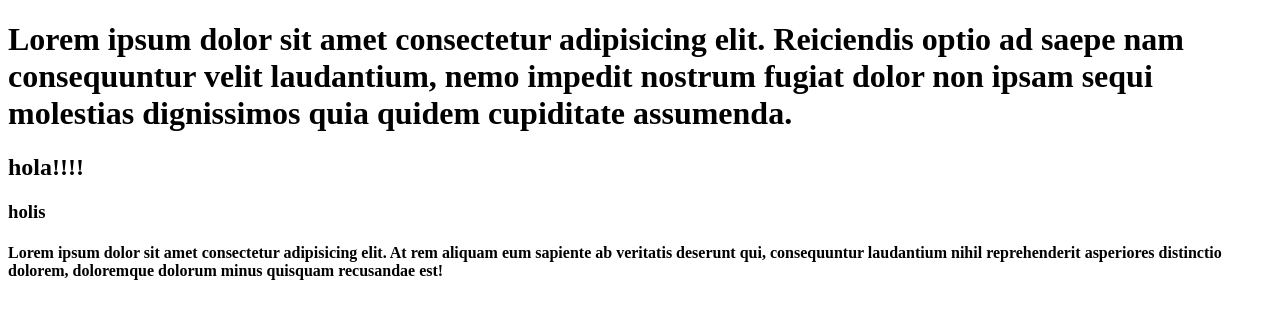
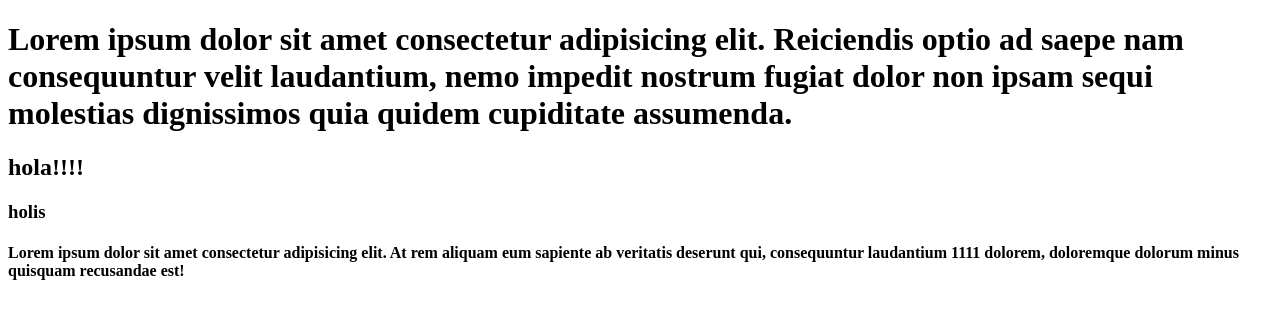
Before and after one commit to gitrubito/mi-primer-repo, a plain HTML site: page hola.html in a window 1280 px wide. Drawn offline with Linux system fonts and the light colour scheme.

Commit message:
agregue unos uno

```diff
--- a/hola.html
+++ b/hola.html
@@ -10,6 +10,6 @@
   <h1>Lorem ipsum dolor sit amet consectetur adipisicing elit. Reiciendis optio ad saepe nam consequuntur velit laudantium, nemo impedit nostrum fugiat dolor non ipsam sequi molestias dignissimos quia quidem cupiditate assumenda.</h1>
   <h2>hola!!!!</h2>
   <h3>holis</h3>
-  <h4>Lorem ipsum dolor sit amet consectetur adipisicing elit. At rem aliquam eum sapiente ab veritatis deserunt qui, consequuntur laudantium nihil reprehenderit asperiores distinctio dolorem, doloremque dolorum minus quisquam recusandae est!</h4>
+  <h4>Lorem ipsum dolor sit amet consectetur adipisicing elit. At rem aliquam eum sapiente ab veritatis deserunt qui, consequuntur laudantium 1111 dolorem, doloremque dolorum minus quisquam recusandae est!</h4>
 </body>
 </html>
```
